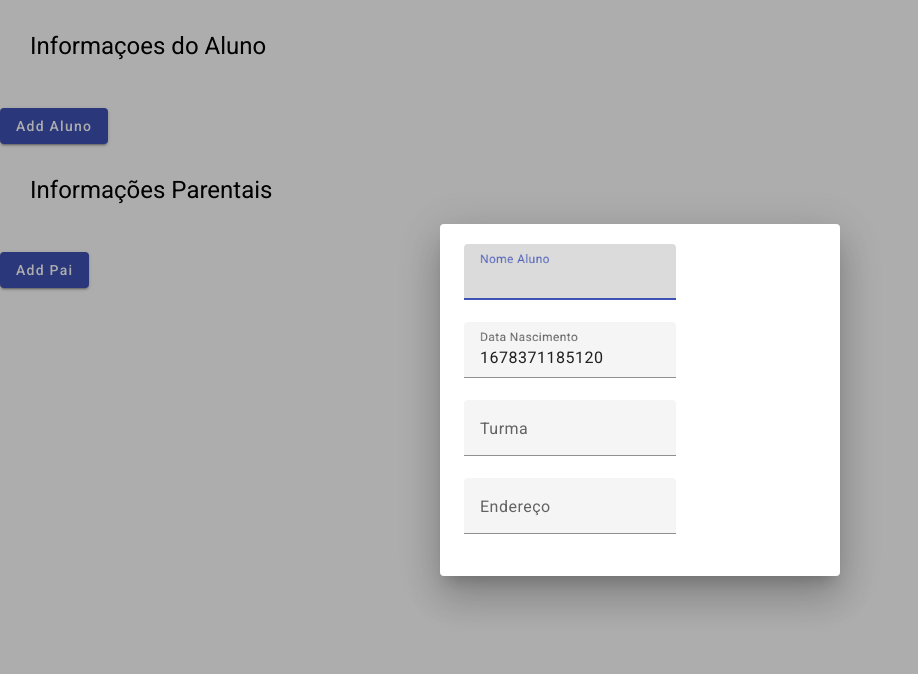
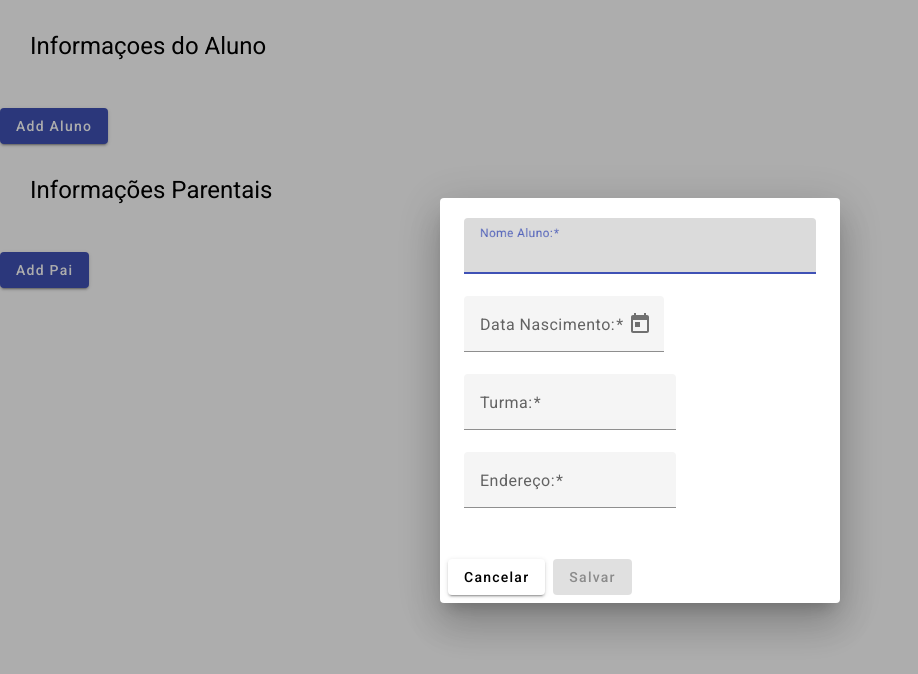
Before and after one commit to MacielMjose/app-escolar, an Angular app: page / in a window 1280 px wide. Both pictures are taken after a click on the button "Add Aluno". Shown: the top 674 px of the page, without its empty margins (0-918 px from the left). Built offline with nearby package versions, Linux system fonts and the light colour scheme.

Commit message:
add aluno-dialog form validations

```diff
--- a/src/app/components/add-aluno-dialog/add-aluno-dialog.component.html
+++ b/src/app/components/add-aluno-dialog/add-aluno-dialog.component.html
@@ -1,29 +1,57 @@
 <!-- <h1 *ngIf="!isChange" mat-dialog-title>Create Element</h1>
 <h1 *ngIf="isChange" mat-dialog-title>Edit Element</h1> -->
-<form mat-dialog-content>
-  <mat-form-field>
-    <mat-label>Nome Aluno</mat-label>
-    <input matInput [(ngModel)]="data.nomeAluno" name="nomeAluno">
+<form #alunoForm="ngForm" mat-dialog-content>
+  <mat-form-field class="nome-form">
+    <mat-label>Nome Aluno:</mat-label>
+    <mat-error>O nome é obrigatório</mat-error>
+    <input
+      matInput
+      [required]="true"
+      [(ngModel)]="data.nomeAluno"
+      name="nomeAluno"
+    />
   </mat-form-field>
 
-  <mat-form-field>
-    <mat-label>Data Nascimento</mat-label>
-    <input matInput [(ngModel)]="data.dataNascimento" name="nascimento">
+  <mat-form-field class="nascimento-form">
+    <mat-label>Data Nascimento:</mat-label>
+    <mat-error>Data de nascimento Obrigatória</mat-error>
+    <input
+      matInput
+      [matDatepicker]="picker"
+      [required]="true"
+      [(ngModel)]="data.dataNascimento"
+      name="nascimento"
+    />
+    <mat-datepicker-toggle matSuffix [for]="picker"></mat-datepicker-toggle>
+    <mat-datepicker #picker></mat-datepicker>
   </mat-form-field>
 
-  <mat-form-field>
-    <mat-label>Turma</mat-label>
-    <input matInput [(ngModel)]="data.turma" name="turma" >
+  <mat-form-field class="turma-form">
+    <mat-label>Turma:</mat-label>
+    <mat-error>Turma é obrigatório</mat-error>
+    <input matInput [required]="true" [(ngModel)]="data.turma" name="turma" />
   </mat-form-field>
 
-  <mat-form-field>
-    <mat-label>Endereço</mat-label>
-    <input matInput [(ngModel)]="data.endereco" name="endereco">
+  <mat-form-field class="endereco-form">
+    <mat-label>Endereço:</mat-label>
+    <input
+      matInput
+      [required]="true"
+      [(ngModel)]="data.endereco"
+      name="endereco"
+    />
   </mat-form-field>
-
 </form>
-<!-- <div mat-dialog-actions>
-  <button mat-button (click)="onCancel()">Cancel</button>
-  <button mat-button *ngIf="!isChange" [mat-dialog-close]="data" cdkFocusInitial>Create</button>
+<div mat-dialog-actions>
+  <button mat-raised-button (click)="onCancel()">Cancelar</button>
+  <button
+    mat-raised-button
+    color="primary"
+    [disabled]="!alunoForm.valid"
+    (click)="onSumbit()"
+  >
+    Salvar
+  </button>
+  <!-- <button mat-button *ngIf="!isChange" [mat-dialog-close]="data" cdkFocusInitial>Create</button>
   <button mat-button *ngIf="isChange" [mat-dialog-close]="data" cdkFocusInitial>Edit</button> -->
-<!-- </div> -->
+</div>
--- a/src/app/components/add-aluno-dialog/add-aluno-dialog.component.scss
+++ b/src/app/components/add-aluno-dialog/add-aluno-dialog.component.scss
@@ -0,0 +1,11 @@
+.nome-form{
+  min-width: 150px;
+  max-width: 400px;
+  width: 100%;
+}
+
+.nascimento-form{
+  min-width: 150px;
+  max-width: 200px;
+  width: 100%;
+}
--- a/src/app/components/add-aluno-dialog/add-aluno-dialog.component.ts
+++ b/src/app/components/add-aluno-dialog/add-aluno-dialog.component.ts
@@ -24,4 +24,17 @@ export class AddAlunoDialogComponent implements OnInit {
   ngOnInit(): void {
 
   }
+
+  onSumbit(): void{
+    console.log(this.data);
+    //trocar por enviar, via chamada http
+  }
+
+  onCancel(): void{
+    this.data.endereco = '';
+    this.data.nomeAluno = '';
+    this.data.turma = '';
+    this.data.dataNascimento = new Date();
+    this.dialogRef.close();
+  }
 }
```
